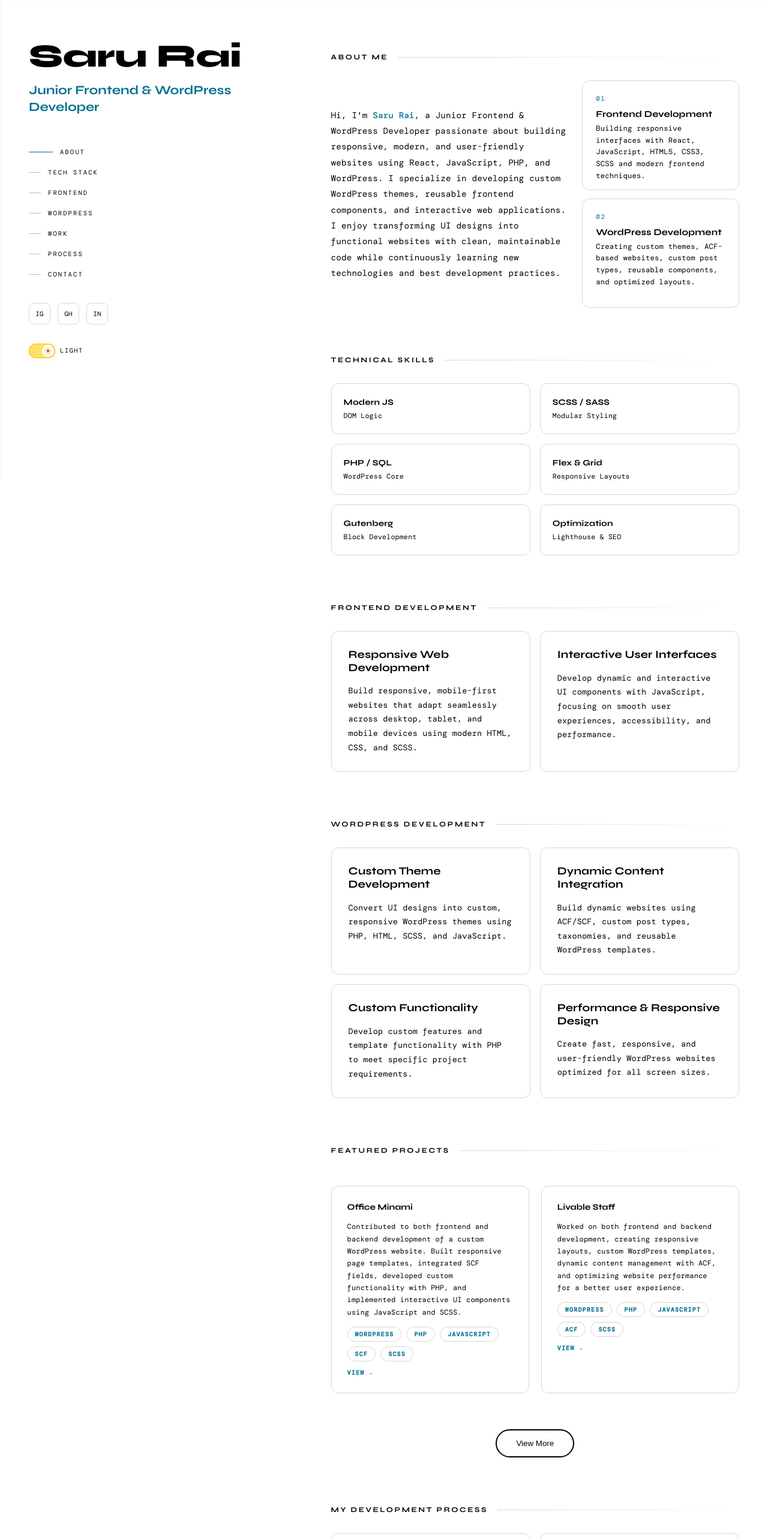
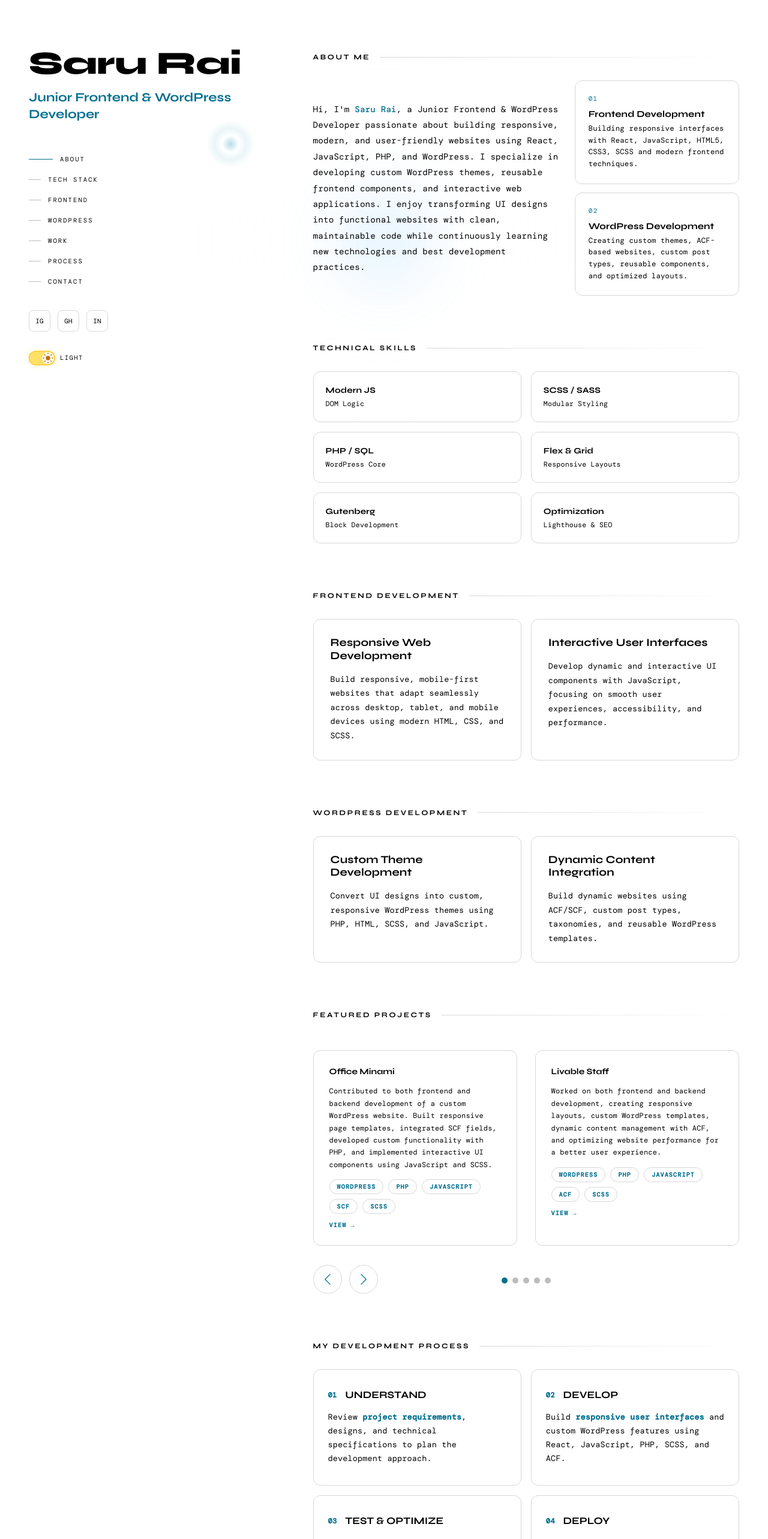
Before and after one commit to raisaru/saru, a React (Vite) app: page / in a window 1280 px wide. Shown: the top 2566 px of the page at 60% size. Built offline with nearby package versions, Linux system fonts and the light colour scheme; a web font is replaced by a local one.

Commit message:
portfolio update

```diff
--- a/package.json
+++ b/package.json
@@ -12,7 +12,8 @@
     "@emailjs/browser": "^4.4.1",
     "@formspree/react": "^3.0.0",
     "react": "^18.3.1",
-    "react-dom": "^18.3.1"
+    "react-dom": "^18.3.1",
+    "swiper": "^14.0.1"
   },
   "devDependencies": {
     "@vitejs/plugin-react": "^4.3.1",
--- a/src/App.jsx
+++ b/src/App.jsx
@@ -1,4 +1,13 @@
 import { useState, useEffect } from 'react'
+import { Swiper, SwiperSlide } from 'swiper/react'
+import { Navigation, Pagination } from 'swiper/modules'
+
+import 'swiper/css'
+import 'swiper/css/navigation'
+import 'swiper/css/pagination'
+
+
+
 import Header from './components/Header/Header'
 import ServiceCard from './components/ServiceCard/ServiceCard'
 import ProjectCard from './components/ProjectCard/ProjectCard'
@@ -13,6 +22,8 @@ import {
 import { useScrollReveal } from './hooks/useScrollReveal'
 import { useTheme } from './hooks/useTheme'
 import styles from './App.module.css'
+
+
 
 function RevealHeading({ children }) {
   const ref = useScrollReveal()
@@ -44,29 +55,30 @@ export default function App() {
     ? PROJECTS
     : PROJECTS.slice(0, 2)
 
-  // Flashlight Effect (Dark Mode)
+
   useEffect(() => {
-    const fl = document.getElementById('flashlight')
-    if (!fl) return
+    const glasslight = document.getElementById("glasslight");
+    const flashlight = document.getElementById("flashlight");
 
-    const onMove = (e) => {
-      if (theme === 'light') return
-      fl.style.background = `radial-gradient(circle 200px at ${e.clientX}px ${e.clientY}px, transparent 10%, rgba(0,0,0,0.45) 42%)`
-    }
+    if (!glasslight || !flashlight) return;
 
-    const onLeave = () => {
-      if (theme === 'light') return
-      fl.style.background = 'rgba(0,0,0,0.45)'
-    }
+    const move = (e) => {
+      const x = `${e.clientX}px`;
+      const y = `${e.clientY}px`;
 
-    document.addEventListener('mousemove', onMove)
-    document.addEventListener('mouseleave', onLeave)
+      glasslight.style.setProperty("--x", x);
+      glasslight.style.setProperty("--y", y);
+
+      flashlight.style.setProperty("--x", x);
+      flashlight.style.setProperty("--y", y);
+    };
+
+    window.addEventListener("pointermove", move);
 
     return () => {
-      document.removeEventListener('mousemove', onMove)
-      document.removeEventListener('mouseleave', onLeave)
-    }
-  }, [theme])
+      window.removeEventListener("pointermove", move);
+    };
+  }, []);
 
   // Active Navigation
   useEffect(() => {
@@ -90,7 +102,11 @@ export default function App() {
 
   return (
     <>
-      <div id="flashlight" className={styles.flashlight} style={{ display: theme === 'light' ? 'none' : undefined, }} />
+      {/* <div id="flashlight" className="flashlight" /> */}
+      {/* <div id="flashlight" className={styles.flashlight} style={{ display: theme === 'light' ? 'none' : undefined, }} /> */}
+      {/* <div id="glasslight" className={styles.glasslight}></div> */}
+      <div id="glasslight" className={styles.glasslight}></div>
+      <div id="flashlight" className={styles.flashlight}></div>
       <div className="page-wrapper">
         <div className="page-content">
           <Header activeSection={activeSection} theme={theme} onToggleTheme={toggle} />
@@ -111,30 +127,6 @@ export default function App() {
                     best development practices.
                   </p>
                 </div>
-                {/*
-                <div className={styles.aboutContent}>
-                  <p
-                    ref={aboutRef1}
-                    className={`${styles.aboutLead} reveal`}
-                  >
-                    I build responsive, modern, and user-friendly websites
-                    using React, JavaScript, PHP, and WordPress, focusing on
-                    clean code, performance, and great user experiences.
-                  </p>
-
-                  <p
-                    ref={aboutRef2}
-                    className={`${styles.aboutText} reveal`}
-                  >
-                    Hi, I'm <strong>Saru Rai</strong>, a Junior Frontend &
-                    WordPress Developer.I specialize
-                    in developing responsive websites, custom WordPress themes,
-                    and interactive web applications. I enjoy transforming UI
-                    designs into functional websites while continuously learning
-                    modern technologies and best development practices.
-                  </p>
-                </div>
-                */}
 
                 <div className={styles.snapshot} aria-label="Portfolio snapshot" >
                   <div>
@@ -186,8 +178,7 @@ export default function App() {
               </div>
             </section>
 
-            {/* Projects */}
-            <section id="work" className={styles.workSection}>
+            {/* <section id="work" className={styles.workSection}>
               <RevealHeading>Featured Projects</RevealHeading>
 
               <div className={styles.workRow}>
@@ -210,7 +201,49 @@ export default function App() {
                   </button>
                 </div>
               )}
+            </section> */}
+
+            {/* Projects */}
+            <section id="work" className={styles.workSection}>
+              <RevealHeading>Featured Projects</RevealHeading>
+
+              <Swiper
+                modules={[Navigation, Pagination]}
+                loop={true}
+                navigation
+                pagination={{
+                  clickable: true,
+                  type: "bullets",
+                }}
+                spaceBetween={30}
+                slidesPerView={1}
+                breakpoints={{
+                  0: {
+                    slidesPerView: 1,
+                  },
+                  576: {
+                    slidesPerView: 1.5,
+                  },
+                  992: {
+                    slidesPerView: 2,
+                  },
+
+                }}
+                className={styles.projectSwiper}
+              >
+                {PROJECTS.map((project, index) => (
+                  <SwiperSlide key={project.title}>
+                    <ProjectCard
+                      {...project}
+                      delay={index * 120}
+                    />
+                  </SwiperSlide>
+                ))}
+              </Swiper>
             </section>
+
+
+
             {/* Development Process */}
             <ProcessSection />
 
--- a/src/App.module.css
+++ b/src/App.module.css
@@ -214,7 +214,7 @@
   }
 }
 
-@media (max-width: 860px) {
+@media (max-width: 800px) {
   .mainContent {
     width: 100%;
     padding: 0 0 40px;
@@ -293,3 +293,145 @@
   background: var(--text);
   color: var(--bg);
 }
+
+.glasslight {
+  --x: 50%;
+  --y: 50%;
+
+  position: fixed;
+  inset: 0;
+  pointer-events: none;
+  z-index: 0;
+
+  background: radial-gradient(
+    300px circle at var(--x) var(--y),
+    rgba(80, 180, 255, 0.15),
+    rgba(255, 255, 255, 0.05) 45%,
+    transparent 100%
+  );
+
+  filter: blur(30px);
+}
+
+.flashlight {
+  --x: 30%;
+  --y: 30%;
+
+  position: fixed;
+  inset: 0;
+  pointer-events: none;
+  z-index: 1;
+
+  background: radial-gradient(
+    40px circle at var(--x) var(--y),
+    rgba(181, 217, 232, 0.95) 0%,
+    rgba(255, 255, 255, 0.55) 35%,
+    rgba(173, 216, 230, 0.25) 65%,
+    transparent 100%
+  );
+}
+
+.projectSwiper :global(.swiper-wrapper) {
+  align-items: stretch;
+}
+
+.projectSwiper :global(.swiper-slide) {
+  height: auto;
+  display: flex;
+}
+
+.projectSwiper :global(.swiper-slide > *) {
+  width: 100%;
+  display: flex;
+}
+
+.projectSwiper {
+  position: relative;
+  padding-bottom: 80px;
+  margin-left: unset !important;
+  margin-right: unset !important;
+}
+
+/* Navigation */
+.projectSwiper :global(.swiper-button-prev),
+.projectSwiper :global(.swiper-button-next) {
+  top: auto;
+  bottom: 0;
+  width: 48px;
+  height: 48px;
+  border-radius: 50%;
+  background: var(--surface); /* Changed */
+  border: 1px solid var(--border);
+  color: var(--accent); /* Changed */
+  z-index: 22;
+  opacity: 1;
+  transition:
+    opacity 0.3s ease,
+    background 0.3s ease,
+    color 0.3s ease,
+    border-color 0.3s ease;
+}
+
+/* Hover */
+.projectSwiper :global(.swiper-button-prev:hover),
+.projectSwiper :global(.swiper-button-next:hover) {
+  background: var(--accent-soft); /* Changed */
+  border-color: var(--accent);
+}
+
+/* Disabled button */
+.projectSwiper :global(.swiper-button-disabled) {
+  opacity: 0.35;
+  cursor: not-allowed;
+}
+
+/* Left arrow */
+.projectSwiper :global(.swiper-button-prev) {
+  left: 0;
+}
+
+/* Right arrow */
+.projectSwiper :global(.swiper-button-next) {
+  left: 60px;
+  right: auto;
+}
+
+/* Arrow SVG */
+.swiper-button-prev,
+.swiper-button-next::slotted(svg),
+svg {
+  width: 18px !important;
+  height: 18px !important;
+  fill: currentColor; /* Changed */
+}
+
+/* Arrow icon */
+.projectSwiper :global(.swiper-button-prev::after),
+.projectSwiper :global(.swiper-button-next::after) {
+  font-size: 18px;
+}
+
+/* Pagination */
+.projectSwiper :global(.swiper-pagination) {
+  bottom: 12px !important;
+  left: 50%;
+  transform: translateX(-50%);
+  width: auto;
+}
+
+@media (max-width: 576px) {
+  .projectSwiper :global(.swiper-pagination) {
+    left: 65%;
+  }
+}
+
+.projectSwiper :global(.swiper-pagination-bullet) {
+  width: 10px;
+  height: 10px;
+  background: var(--border-strong); /* Changed */
+  opacity: 1;
+}
+
+.projectSwiper :global(.swiper-pagination-bullet-active) {
+  background: var(--accent); /* Changed */
+}
--- a/src/components/ContactSection/ContactSection.module.css
+++ b/src/components/ContactSection/ContactSection.module.css
@@ -13,7 +13,7 @@
 }
 
 .container::before {
-  content: "";
+  /* content: ""; */
   position: absolute;
   top: -80px;
   left: 50%;
--- a/src/components/Header/Header.module.css
+++ b/src/components/Header/Header.module.css
@@ -6,9 +6,10 @@
   top: 0;
   display: flex;
   flex-direction: column;
-  justify-content: center;
-  padding: 0 0 80px;
+  justify-content: flex-start;
+  padding: 80px 0 80px;
 }
+
 
 .heroCopy {
   position: relative;
@@ -36,8 +37,13 @@
 }
 
 @keyframes kickerPulse {
-  0%, 100% { opacity: 1; }
-  50%      { opacity: 0.4; }
+  0%,
+  100% {
+    opacity: 1;
+  }
+  50% {
+    opacity: 0.4;
+  }
 }
 
 /* ─── Hero ─── */
@@ -49,7 +55,9 @@
   letter-spacing: -0.01em;
   line-height: 0.98;
   display: block;
-  transition: color 0.3s ease, transform 0.3s ease;
+  transition:
+    color 0.3s ease,
+    transform 0.3s ease;
 }
 
 .heroName a:hover {
@@ -97,7 +105,7 @@
 }
 
 .navItem a::before {
-  content: '';
+  content: "";
   display: block;
   width: 20px;
   height: 1px;
--- a/src/data/portfolio.js
+++ b/src/data/portfolio.js
@@ -69,14 +69,14 @@ export const WP_SERVICES = [
     title: 'Dynamic Content Integration',
     desc: 'Build dynamic websites using ACF/SCF, custom post types, taxonomies, and reusable WordPress templates.',
   },
-  {
-    title: 'Custom Functionality',
-    desc: 'Develop custom features and template functionality with PHP to meet specific project requirements.',
-  },
-  {
-    title: 'Performance & Responsive Design',
-    desc: 'Create fast, responsive, and user-friendly WordPress websites optimized for all screen sizes.',
-  },
+  // {
+  //   title: 'Custom Functionality',
+  //   desc: 'Develop custom features and template functionality with PHP to meet specific project requirements.',
+  // },
+  // {
+  //   title: 'Performance & Responsive Design',
+  //   desc: 'Create fast, responsive, and user-friendly WordPress websites optimized for all screen sizes.',
+  // },
 ]
 
 // ─── Projects ─────────────────────────────────────────────────
--- a/src/styles/global.css
+++ b/src/styles/global.css
@@ -112,25 +112,6 @@ body {
   color: var(--accent-contrast);
 }
 
-body::before {
-  content: "";
-  position: fixed;
-  inset: 0;
-  z-index: -1;
-  background:
-    linear-gradient(90deg, rgba(255, 255, 255, 0.04) 1px, transparent 1px),
-    linear-gradient(rgba(255, 255, 255, 0.04) 1px, transparent 1px);
-  background-size: 56px 56px;
-  opacity: 0.45;
-}
-
-[data-theme="light"] body::before {
-  background:
-    linear-gradient(90deg, rgba(0, 0, 0, 0.06) 1px, transparent 1px),
-    linear-gradient(rgba(0, 0, 0, 0.06) 1px, transparent 1px);
-  opacity: 0.55;
-}
-
 ul {
   list-style: none;
 }
@@ -162,6 +143,8 @@ a {
 .page-content {
   display: flex;
   gap: 50px;
+  position: relative;
+  /* overflow: hidden; */
 }
 
 /* ─── Section Shared ─── */
@@ -221,20 +204,40 @@ section {
 
 /* ─── Page Load Hero Entrance ─── */
 @keyframes fadeUp {
-  from { opacity: 0; transform: translateY(20px); }
-  to   { opacity: 1; transform: translateY(0); }
+  from {
+    opacity: 0;
+    transform: translateY(20px);
+  }
+  to {
+    opacity: 1;
+    transform: translateY(0);
+  }
 }
 
 @keyframes fadeIn {
-  from { opacity: 0; }
-  to   { opacity: 1; }
+  from {
+    opacity: 0;
+  }
+  to {
+    opacity: 1;
+  }
 }
 
-.hero-enter-1 { animation: fadeUp 0.7s cubic-bezier(0.4, 0, 0.2, 1) 0.1s both; }
-.hero-enter-2 { animation: fadeUp 0.7s cubic-bezier(0.4, 0, 0.2, 1) 0.25s both; }
-.hero-enter-3 { animation: fadeUp 0.7s cubic-bezier(0.4, 0, 0.2, 1) 0.4s both; }
-.hero-enter-4 { animation: fadeIn 0.8s ease 0.6s both; }
-.hero-enter-5 { animation: fadeIn 0.8s ease 0.75s both; }
+.hero-enter-1 {
+  animation: fadeUp 0.7s cubic-bezier(0.4, 0, 0.2, 1) 0.1s both;
+}
+.hero-enter-2 {
+  animation: fadeUp 0.7s cubic-bezier(0.4, 0, 0.2, 1) 0.25s both;
+}
+.hero-enter-3 {
+  animation: fadeUp 0.7s cubic-bezier(0.4, 0, 0.2, 1) 0.4s both;
+}
+.hero-enter-4 {
+  animation: fadeIn 0.8s ease 0.6s both;
+}
+.hero-enter-5 {
+  animation: fadeIn 0.8s ease 0.75s both;
+}
 
 @media (prefers-reduced-motion: reduce) {
   *,
@@ -248,9 +251,9 @@ section {
 }
 
 /* ─── Light mode: hide flashlight overlay ─── */
-[data-theme="light"] #flashlight {
+/* [data-theme="light"] #flashlight {
   display: none !important;
-}
+} */
 
 /* ─── Light mode: card shadow upgrade ─── */
 [data-theme="light"] .service-card,
@@ -260,18 +263,15 @@ section {
 
 /* ─── Responsive ─── */
 @media (max-width: 1024px) {
-  .page-wrapper {
-    max-width: 980px;
-  }
-
   .page-content {
     gap: 40px;
   }
 }
 
-@media (max-width: 860px) {
+@media (max-width: 800px) {
   .page-content {
     flex-direction: column;
+    align-items: flex-start;
     gap: 0;
   }
 
@@ -286,11 +286,40 @@ section {
     gap: 0;
   }
 
-  .flashlight-overlay {
+  /* .flashlight-overlay {
     display: none;
-  }
+  } */
 
   section {
     margin-bottom: 60px;
   }
 }
+
+.flashlight {
+  position: absolute;
+  inset: 0;
+  pointer-events: none;
+  z-index: 1;
+}
+
+
+/* .glasslight {
+  --x: 50%;
+  --y: 50%;
+
+  position: fixed;
+  inset: 0;
+  pointer-events: none;
+  z-index: 0;
+
+  background:
+    radial-gradient(
+      350px circle at var(--x) var(--y),
+      rgba(255,255,255,0.18),
+      rgba(255,255,255,0.08) 35%,
+      rgba(173,216,230,0.05) 60%,
+      transparent 100%
+    );
+
+  transition: background .08s linear;
+} */
```
Also changed, not shown: src/components/ContactForm/ContactForm.jsx (+19 -33 lines), src/components/ContactForm/ContactForm.module.css (+12 -0 lines), 1 other file (tests, documents, lock files or other folders).
